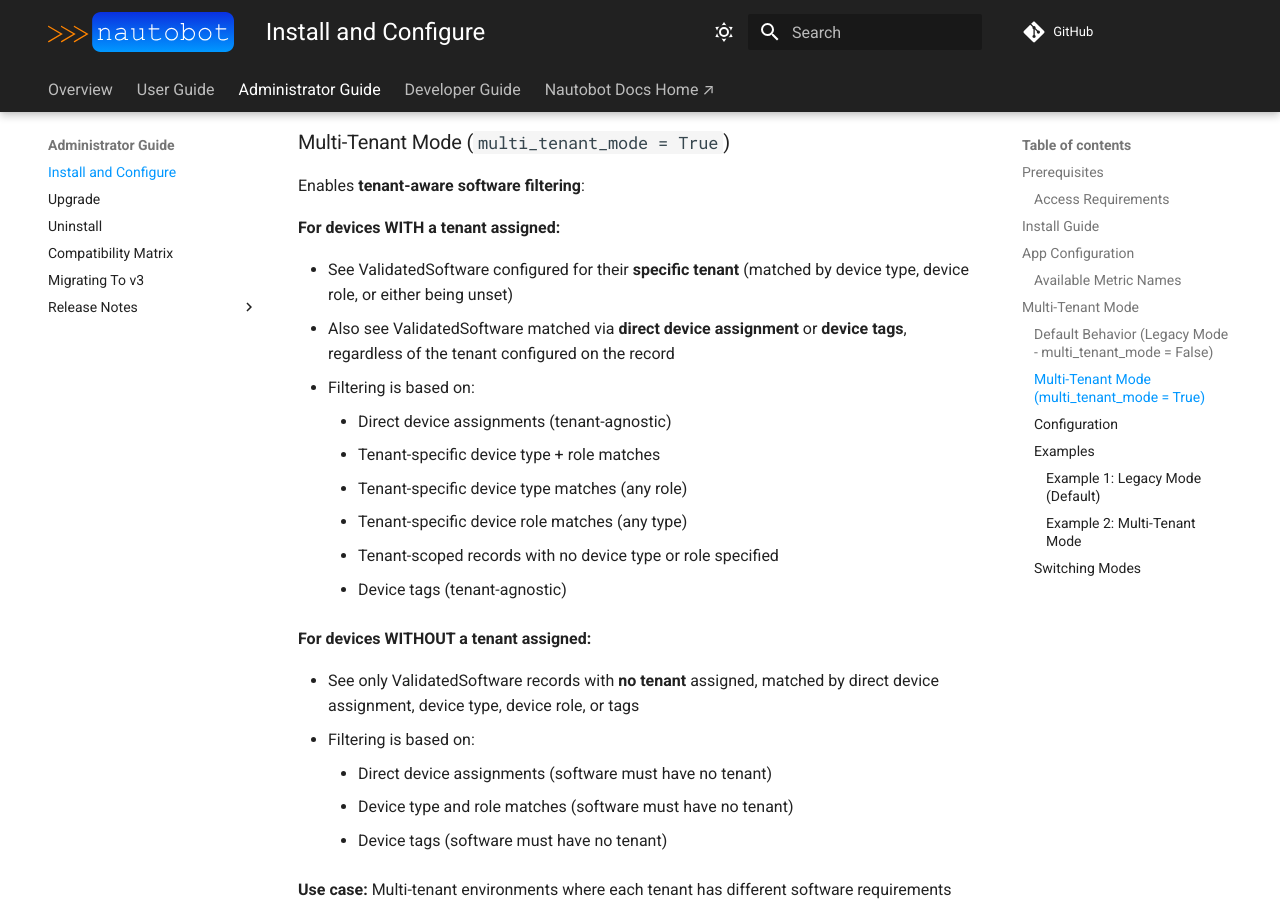
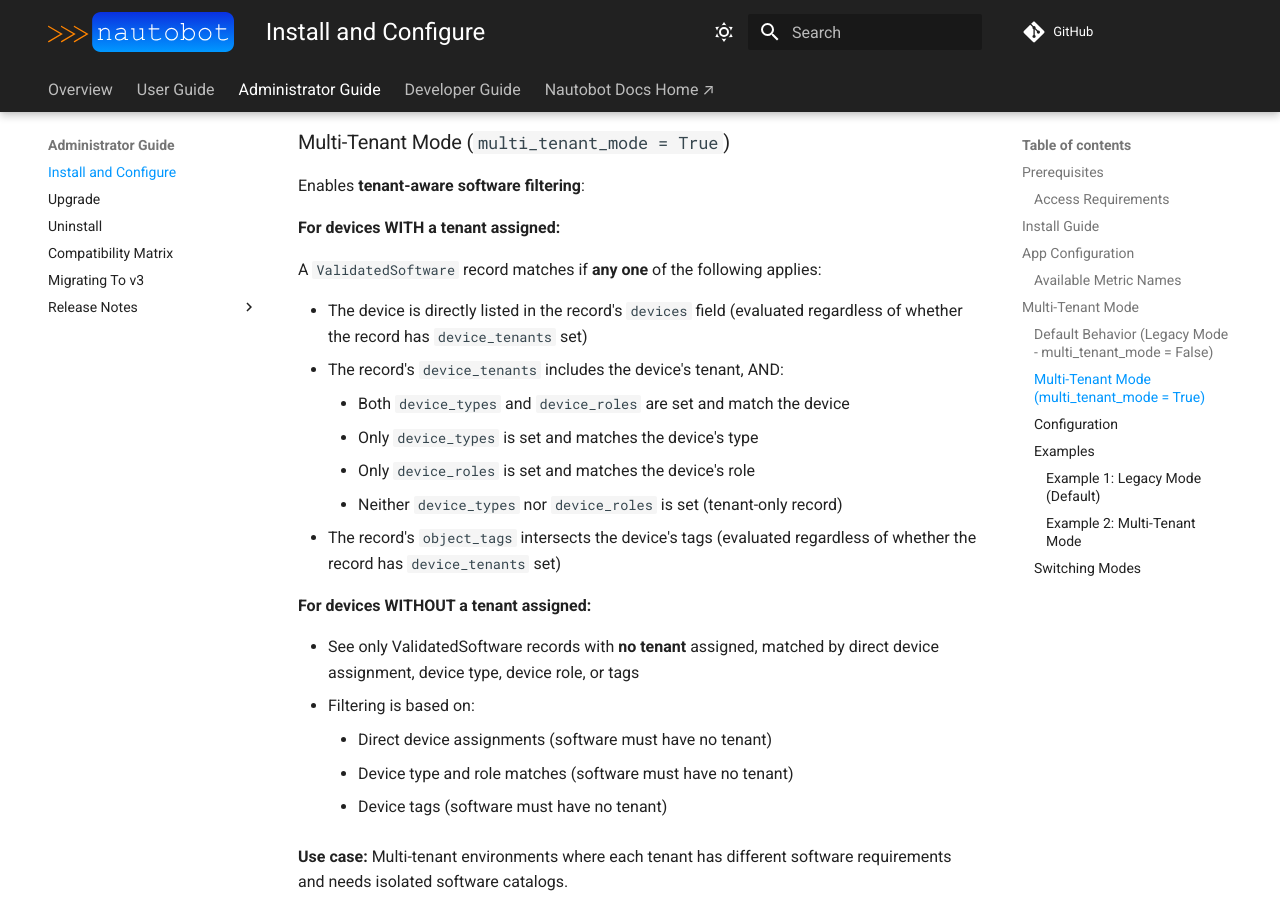
Before and after one commit to nautobot/nautobot-app-device-lifecycle-mgmt, an MkDocs documentation site: the page built from docs/admin/install.md, in a window 1280 px wide and 900 px high, scrolled down 3607 px. Built offline with MkDocs 1.6.1 and Material for MkDocs 9.7.7, drawn with Linux system fonts in a browser that asks for light colours; comment, search, counter and statistics services are not loaded.

Commit message:
Update docs/admin/install.md
Co-authored-by: Przemek Rogala <progala@progala.net>

```diff
--- a/docs/admin/install.md
+++ b/docs/admin/install.md
@@ -111,15 +111,15 @@ Enables **tenant-aware software filtering**:
 
 **For devices WITH a tenant assigned:**
 
-- See ValidatedSoftware configured for their **specific tenant** (matched by device type, device role, or either being unset)
-- Also see ValidatedSoftware matched via **direct device assignment** or **device tags**, regardless of the tenant configured on the record
-- Filtering is based on:
-    - Direct device assignments (tenant-agnostic)
-    - Tenant-specific device type + role matches
-    - Tenant-specific device type matches (any role)
-    - Tenant-specific device role matches (any type)
-    - Tenant-scoped records with no device type or role specified
-    - Device tags (tenant-agnostic)
+A `ValidatedSoftware` record matches if **any one** of the following applies:
+
+- The device is directly listed in the record's `devices` field (evaluated regardless of whether the record has `device_tenants` set)
+- The record's `device_tenants` includes the device's tenant, AND:
+    - Both `device_types` and `device_roles` are set and match the device
+    - Only `device_types` is set and matches the device's type
+    - Only `device_roles` is set and matches the device's role
+    - Neither `device_types` nor `device_roles` is set (tenant-only record)
+- The record's `object_tags` intersects the device's tags (evaluated regardless of whether the record has `device_tenants` set)
 
 **For devices WITHOUT a tenant assigned:**
 
```
